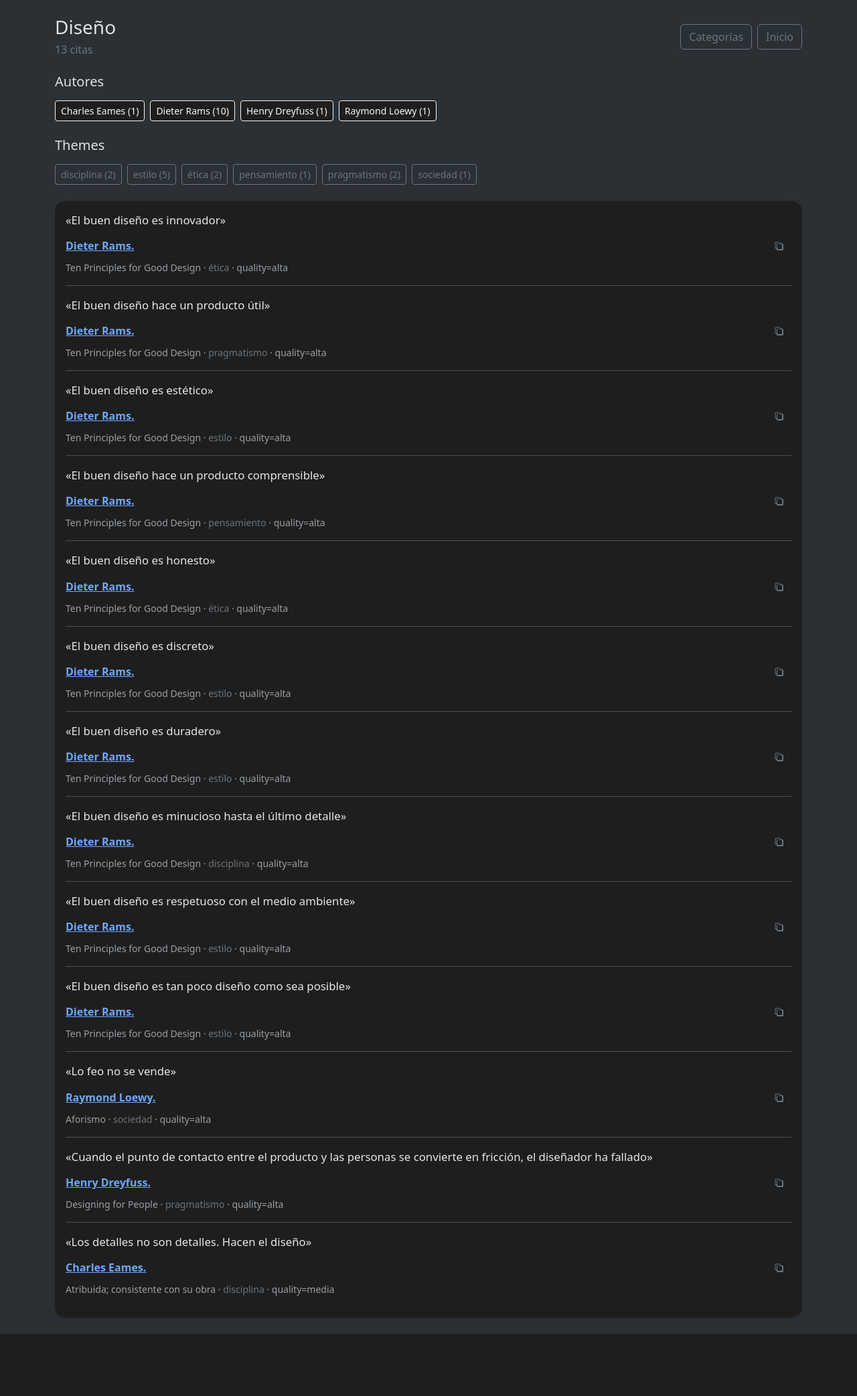
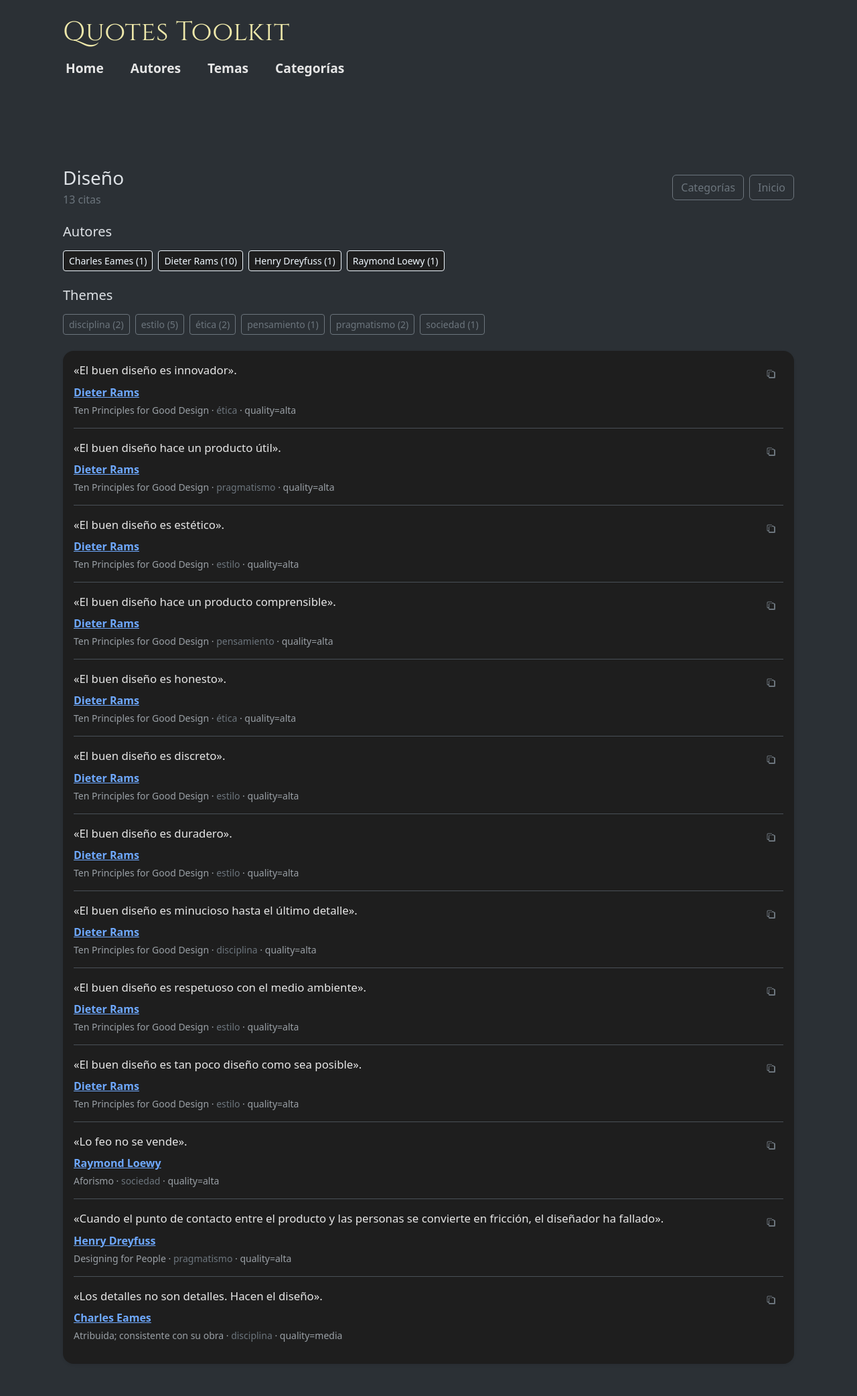
Before and after one commit to alejandro-ex-machina/quotes, a FastAPI app: a page that uses webapp/templates/category_detail.html in a window 1280 px wide. Shown: the whole page at 67% size. Before the commit the page ends 1992 px from the top, so only its background shows below. Run offline with FastAPI, Linux system fonts and the light colour scheme.

Commit message:
Conversión a template con header. Continuación

```diff
--- a/webapp/static/custom.css
+++ b/webapp/static/custom.css
@@ -1,3 +1,12 @@
+
+
+.site-brand {
+  font-family: "CinzelCustom", serif;
+  font-weight: bolder;
+  letter-spacing: 0.04em;
+}
+
+
 body {
   min-height: 100vh;
 }
@@ -49,3 +58,22 @@ blockquote {
   background-color: #1e1e1e;
   color: aliceblue;
   border-color: aliceblue;
+}
+
+.btn-outline-primary:hover
+{
+  background-color: #2c2c2c;
+  color: aliceblue;
+  border-color: aliceblue;
+}
+
+.site-brand {
+  font-family: "Cinzel", serif;
+  letter-spacing: 0.04em;
+  color: palegoldenrod
+}
+
+.nav-link {
+  color: #e6e6e6;
+  font-size: larger;
+}
--- a/webapp/templates/base.html
+++ b/webapp/templates/base.html
@@ -8,6 +8,11 @@
   <link href="https://cdn.jsdelivr.net/npm/bootstrap@5.3.3/dist/css/bootstrap.min.css" rel="stylesheet">
   <link href="{{ url_for('static', path='/custom.css') }}" rel="stylesheet">
   <script src="{{ url_for('static', path='/copy.js') }}"></script>
+
+<link rel="preconnect" href="https://fonts.googleapis.com">
+<link rel="preconnect" href="https://fonts.gstatic.com" crossorigin>
+<link href="https://fonts.googleapis.com/css2?family=Cinzel:wght@400;600;700&display=swap" rel="stylesheet">
+
 </head>
 
 <body data-bs-theme="dark" class="bg-body-tertiary">
--- a/webapp/templates/category_detail.html
+++ b/webapp/templates/category_detail.html
@@ -1,14 +1,10 @@
-<!doctype html>
-<html lang="es">
-<head>
-  <meta charset="utf-8">
-  <meta name="viewport" content="width=device-width, initial-scale=1">
-  <title>{{ category }} · Quotes</title>
-  <link href="https://cdn.jsdelivr.net/npm/bootstrap@5.3.3/dist/css/bootstrap.min.css" rel="stylesheet">
-  <link href="{{ url_for('static', path='/custom.css') }}" rel="stylesheet">
-  <script src="{{ url_for('static', path='/copy.js') }}"></script>
-</head>
-<body data-bs-theme="dark" class="bg-body-tertiary">
+{% extends "base.html" %}
+
+{% block title %}Quotes Toolkit{% endblock %}
+
+{% block content %}
+
+
   <div class="container py-3 py-md-4">
 
     <div class="d-flex flex-column flex-md-row align-items-md-center justify-content-between gap-3 mb-4">
@@ -58,17 +54,6 @@
         {% else %}
           {% for item in results %}
           <article class="quote-item {% if not loop.last %}border-bottom{% endif %} pb-3 {% if not loop.last %}mb-3{% endif %}">
-            <blockquote class="blockquote mb-2">
-              <p class="mb-0">«{{ item.quote }}»</p>
-
-
-
-            </blockquote>
-
-<div class="d-flex align-items-center justify-content-between gap-2 mb-1">
-  <div class="fw-semibold">
-    <a href="/authors/{{ item.author | urlencode }}">{{ item.author }}.</a>
-  </div>
 
 
               <button
@@ -84,6 +69,17 @@
   </svg>
 </button>
 
+            <blockquote class="blockquote mb-2">
+              <p class="mb-0">«{{ item.quote }}».</p>
+
+
+
+            </blockquote>
+
+<div class="d-flex align-items-center justify-content-between gap-2 mb-1">
+  <div class="fw-semibold">
+    <a href="/authors/{{ item.author | urlencode }}">{{ item.author }}</a>
+  </div>
 
 </div>
 
@@ -102,5 +98,5 @@
     </div>
 
   </div>
-</body>
-</html>
+
+  {% endblock %}
--- a/webapp/templates/index.html
+++ b/webapp/templates/index.html
@@ -78,6 +78,9 @@
           </div>
 
           <div class="d-grid gap-2">
+
+    <input type="reset" class="btn btn-secondary"btn btn-primary" name="mode" value="Borrar filtros">
+
             <button type="submit" class="btn btn-primary" name="mode" value="search">Buscar</button>
             <button type="submit" class="btn btn-outline-primary" name="mode" value="random">Cita aleatoria</button>
           </div>
--- a/webapp/templates/partials/header.html
+++ b/webapp/templates/partials/header.html
@@ -1,14 +1,40 @@
 
-<nav class="navbar navbar-expand-lg bg-body-tertiary mb-4"></nav>
-  <div class="container">
-  <a class="navbar-brand" href="/"><h1>Quotes Toolkit</h1></a>
 
-  <div class="btn-group mr-2" role="group" aria-label="First group">
-    <a type="button" class="btn btn-secondary" href="/">Home</a>
-    <input type="reset" class="btn btn-secondary" value="Borrar filtros">
-    <a type="button" class="btn btn-secondary" href="/authors">Autores</a>
-    <a type="button" class="btn btn-secondary" href="/themes">Temas</a>
-    <a type="button" class="btn btn-secondary" href="/categories">Categorías</a>
+
+  <div class="container py-3 py-md-4">
+
+    <div class="d-flex flex-column flex-md-row align-items-md-center justify-content-between gap-3 mb-4">
+
+<div class="d-flex align-items-center justify-content-between gap-2 mb-1">
+  <div class="fw-semibold">
+
+
+<div class="container">
+  <a class="navbar-brand site-brand" href="/"><h1>Quotes Toolkit</h1></a>
+</div>
+
+<ul class="nav flex-column flex-md-row gap-2 mb-4">
+  <li class="nav-item">
+    <a class="nav-link" href="/">Home</a>
+  </li>
+  <li class="nav-item">
+    <a class="nav-link" href="/authors">Autores</a>
+  </li>
+  <li class="nav-item">
+    <a class="nav-link" href="/themes">Temas</a>
+  </li>
+  <li class="nav-item">
+    <a class="nav-link" href="/categories">Categorías</a>
+  </li>
+</ul>
+
+
   </div>
+
 </div>
-</nav>
+
+
+
+
+    </div>
+  </div>
--- a/webapp/templates/theme_detail.html
+++ b/webapp/templates/theme_detail.html
@@ -4,6 +4,11 @@
   <meta charset="utf-8">
     <meta name="viewport" content="width=device-width, initial-scale=1">
   <title>{{ theme }}</title>
+
+  <link rel="preconnect" href="https://fonts.googleapis.com">
+<link rel="preconnect" href="https://fonts.gstatic.com" crossorigin>
+<link href="https://fonts.googleapis.com/css2?family=Noto+Sans+Mono:wght@100..900&family=Playwrite+IE:wght@100..400&family=Roboto:ital,wght@0,100..900;1,100..900&display=swap" rel="stylesheet">
+
   <link href="https://cdn.jsdelivr.net/npm/bootstrap@5.3.3/dist/css/bootstrap.min.css" rel="stylesheet">
   <link href="{{ url_for('static', path='/custom.css') }}" rel="stylesheet">
   <script src="{{ url_for('static', path='/copy.js') }}"></script>
```
Also changed, not shown: webapp/templates/category_details.html (+16 -1 lines).
